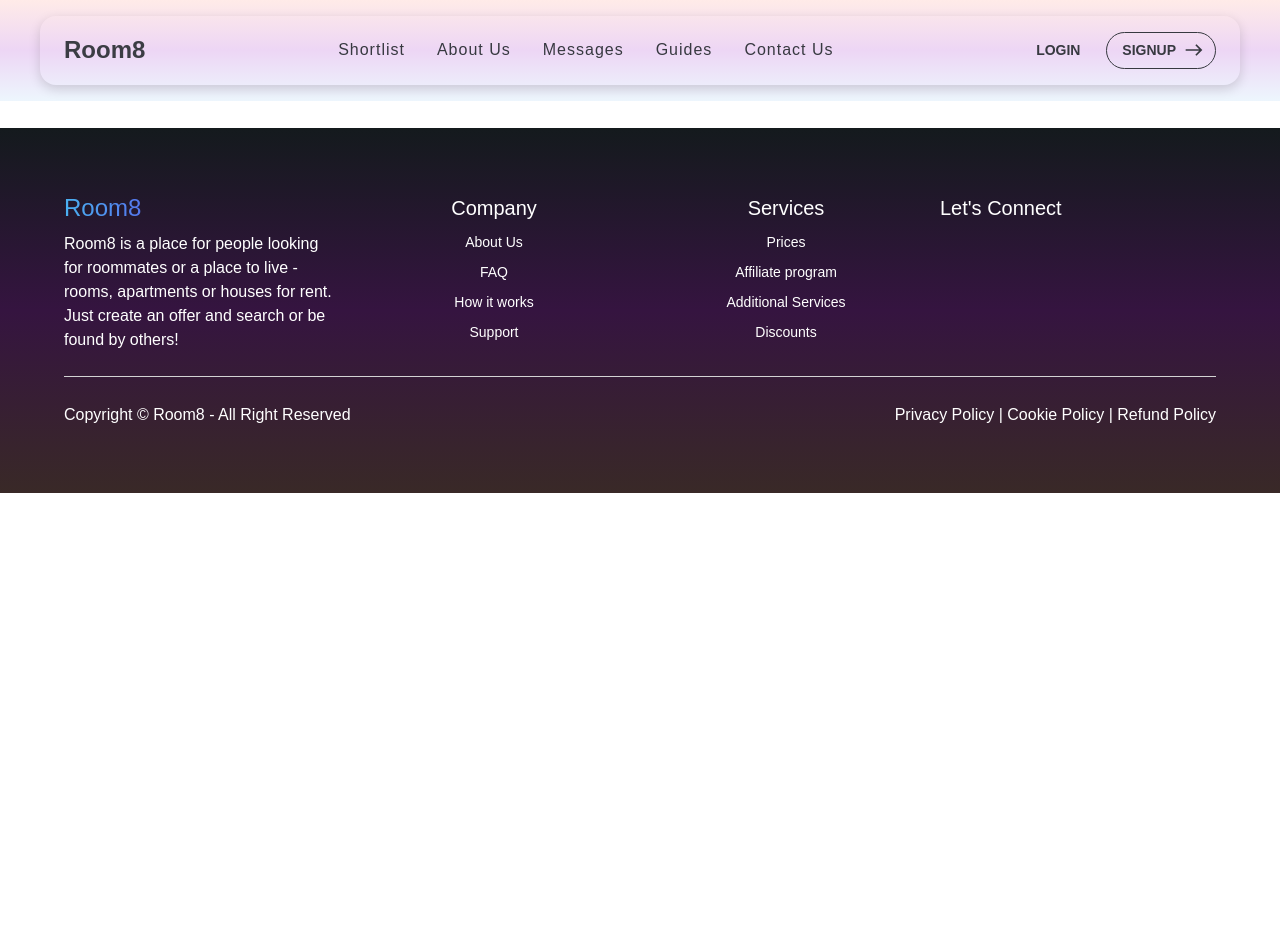
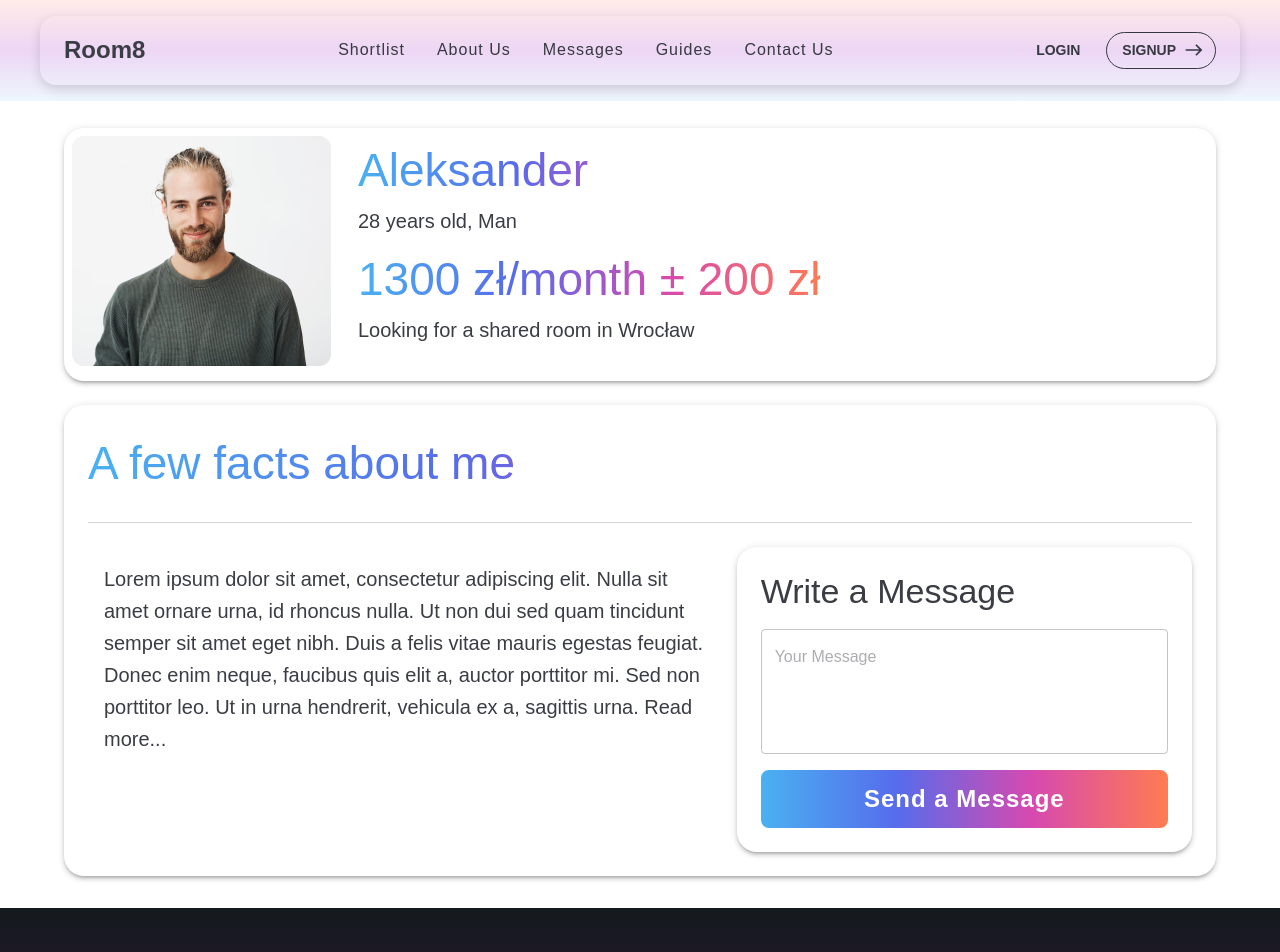
Before and after one commit to architghetiya007/room8Frontend, a React (Vite) app: page /hunter-preview in a window 1280 px wide. Shown: the top 952 px of the page. Before the commit the page ends 800 px from the top, so only its background shows below. Built offline with nearby package versions, Linux system fonts and the light colour scheme; a web font is replaced by a local one.

Commit message:
Worked on Hunter Preview Page

```diff
--- /dev/null
+++ b/src/components/HunterPreviewPage/HunterDescription/index.tsx
@@ -0,0 +1,87 @@
+import { LoadingButton } from "@mui/lab";
+import { Box, Grid, OutlinedInput, Stack, Typography } from "@mui/material";
+import React from "react";
+
+const HunterDescription: React.FC = () => {
+  return (
+    <Box
+      sx={{
+        borderRadius: 5,
+        display: "flex",
+        alignItems: "center",
+        boxShadow: 3, // Predefined MUI box shadow (3 is moderate depth)
+        width: "100%",
+        flexWrap: {
+          xs: "wrap",
+          md: "nowrap",
+        },
+        p: 3,
+      }}
+    >
+      <Grid container spacing={1}>
+        <Grid item xs={12}>
+          <Typography
+            sx={{
+              fontSize: "46px",
+              background:
+                "linear-gradient(to right, #4AB1F1 0%, #566CEC 33%, #D749AF 66%, #FF7C51 100%)",
+              backgroundClip: "text",
+              WebkitTextFillColor: "transparent",
+            }}
+          >
+            A few facts about me
+          </Typography>
+        </Grid>
+        <Grid item xs={12} mt={2} mb={2}>
+          <Box sx={{ borderBottom: "1px solid lightgray" }}></Box>
+        </Grid>
+        <Grid item xs={12} md={7}>
+          <Box sx={{ p: 2 }}>
+            <Typography variant="h6">
+              Lorem ipsum dolor sit amet, consectetur adipiscing elit. Nulla sit
+              amet ornare urna, id rhoncus nulla. Ut non dui sed quam tincidunt
+              semper sit amet eget nibh. Duis a felis vitae mauris egestas
+              feugiat. Donec enim neque, faucibus quis elit a, auctor porttitor
+              mi. Sed non porttitor leo. Ut in urna hendrerit, vehicula ex a,
+              sagittis urna. Read more...
+            </Typography>
+          </Box>
+        </Grid>
+        <Grid item xs={12} md={5}>
+          <Stack
+            sx={{
+              borderRadius: 5,
+              display: "flex",
+              boxShadow: 3, // Predefined MUI box shadow (3 is moderate depth)
+              width: "100%",
+              p: 3,
+            }}
+            spacing={2}
+          >
+            <Typography variant="h4">Write a Message</Typography>
+            <OutlinedInput placeholder="Your Message" multiline minRows={4} />
+            <LoadingButton
+              sx={{
+                background:
+                  "linear-gradient(to right, #4AB1F1, #566CEC, #D749AF, #FF7C51)",
+                width: "100%",
+                p: 1,
+                borderRadius: "8px",
+                color: "white",
+                textTransform: "none",
+                letterSpacing: "1px",
+                fontWeight: "600",
+                fontSize: "24px",
+              }}
+              type="button"
+            >
+              Send a Message
+            </LoadingButton>
+          </Stack>
+        </Grid>
+      </Grid>
+    </Box>
+  );
+};
+
+export default HunterDescription;
--- /dev/null
+++ b/src/components/HunterPreviewPage/ProfileCard/index.tsx
@@ -0,0 +1,62 @@
+import { Box, Grid, Stack, Typography } from "@mui/material";
+import ProfilePNG from "../../../assets/images/profile.png";
+
+const ProfileCard: React.FC = () => {
+  return (
+    <Box
+      sx={{
+        borderRadius: 5,
+        display: "flex",
+        alignItems: "center",
+        boxShadow: 3, // Predefined MUI box shadow (3 is moderate depth)
+        width: "100%",
+        flexWrap: {
+          xs: "wrap",
+          md: "nowrap",
+        },
+        p: 1,
+      }}
+    >
+      <Grid container spacing={1}>
+        <Grid item xs={12} md={3}>
+          <Box component={"img"} src={ProfilePNG}></Box>
+        </Grid>
+        <Grid item xs={12} md={5}>
+          <Stack spacing={1}>
+            <Typography
+              sx={{
+                fontSize: "46px",
+                background:
+                  "linear-gradient(to right, #4AB1F1 0%, #566CEC 33%, #D749AF 66%, #FF7C51 100%)",
+                backgroundClip: "text",
+                WebkitTextFillColor: "transparent",
+              }}
+            >
+              Aleksander{" "}
+            </Typography>
+            <Typography variant="h6" mt={"0 !important"}>
+              28 years old, Man
+            </Typography>
+            <Typography
+              sx={{
+                fontSize: "46px",
+                background:
+                  "linear-gradient(to right, #4AB1F1 0%, #566CEC 33%, #D749AF 66%, #FF7C51 100%)",
+                backgroundClip: "text",
+                WebkitTextFillColor: "transparent",
+              }}
+            >
+              1300 zł/month ± 200 zł
+            </Typography>
+            <Typography variant="h6" mt={"0 !important"}>
+              Looking for a shared room in Wrocław
+            </Typography>
+          </Stack>
+        </Grid>
+        <Grid item xs={12} md={4}></Grid>
+      </Grid>
+    </Box>
+  );
+};
+
+export default ProfileCard;
--- a/src/pages/HunterPreviewPage/index.tsx
+++ b/src/pages/HunterPreviewPage/index.tsx
@@ -1,9 +1,19 @@
-import { Box, Container } from "@mui/material";
-
+import { Box, Container, Grid } from "@mui/material";
+import ProfileCard from "../../components/HunterPreviewPage/ProfileCard";
+import HunterDescription from "../../components/HunterPreviewPage/HunterDescription";
 const HunterPreviewPage: React.FC = () => {
   return (
     <Box>
-      <Container></Container>
+      <Container>
+        <Grid container spacing={3} mb={4}>
+          <Grid item xs={12}>
+            <ProfileCard />
+          </Grid>
+          <Grid item xs={12}>
+            <HunterDescription />
+          </Grid>
+        </Grid>
+      </Container>
     </Box>
   );
 };
```
Also changed, not shown: src/assets/images/profile.png (added).
